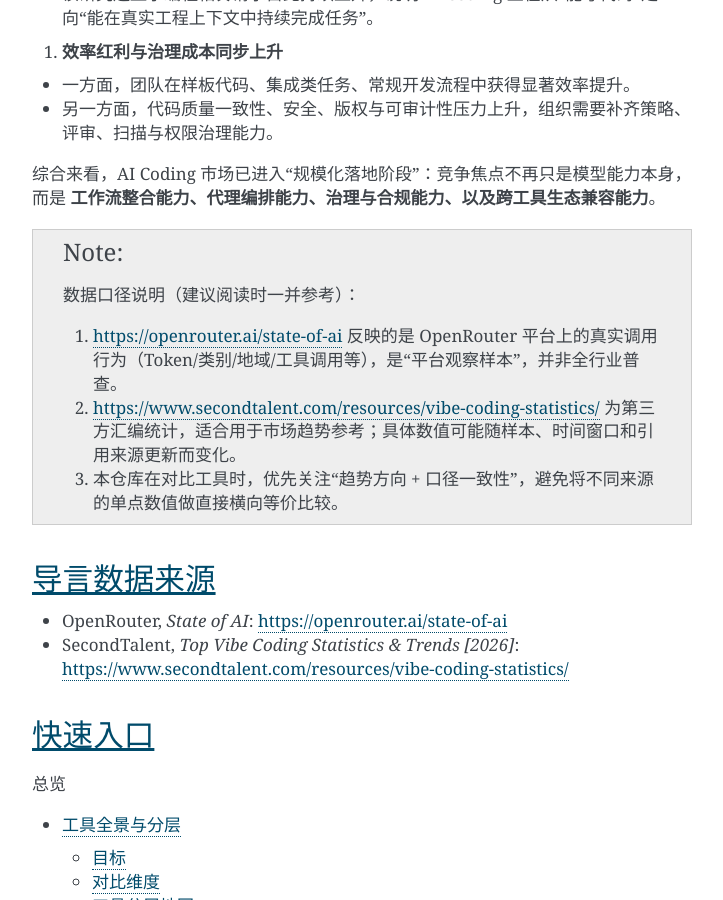
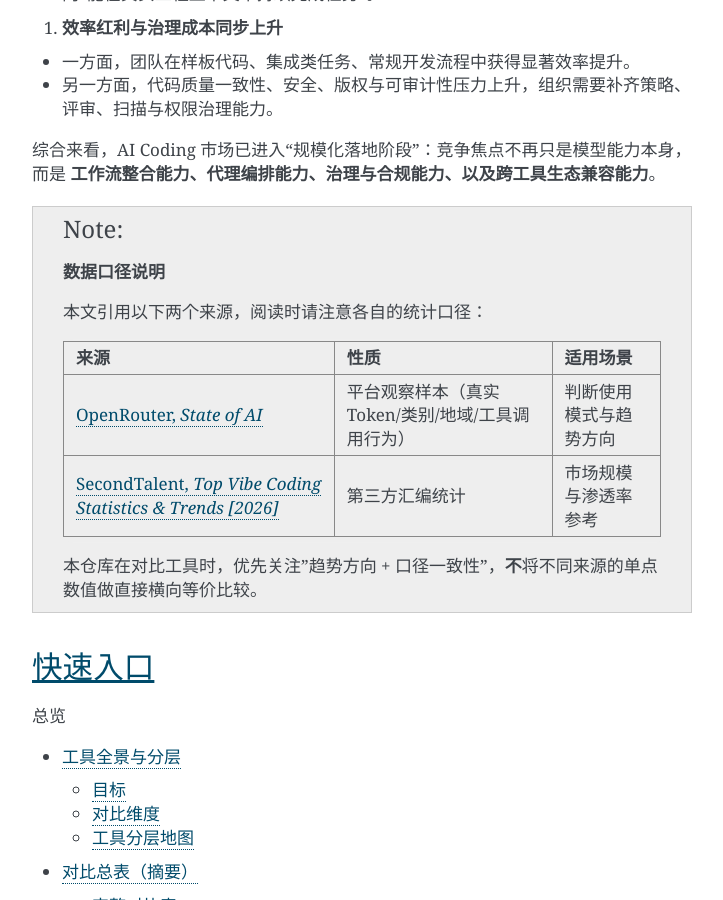
Before and after one commit to sanchuanhehe/VibeCoding, a Sphinx documentation site: the page built from docs/index.md, in a window 1280 px wide and 900 px high, scrolled down 972 px. Shown: the whole window, without its empty margins (388-1111 px from the left). Built offline with Sphinx 7.4.7, drawn with Linux system fonts in a browser that asks for light colours.

Commit message:
feat: 更新数据口径说明，优化引用格式以增强可读性

````diff
--- a/docs/index.md
+++ b/docs/index.md
@@ -37,16 +37,17 @@
 综合来看，AI Coding 市场已进入“规模化落地阶段”：竞争焦点不再只是模型能力本身，而是 **工作流整合能力、代理编排能力、治理与合规能力、以及跨工具生态兼容能力**。
 
 ```{note}
-数据口径说明（建议阅读时一并参考）：
-1. <https://openrouter.ai/state-of-ai> 反映的是 OpenRouter 平台上的真实调用行为（Token/类别/地域/工具调用等），是“平台观察样本”，并非全行业普查。
-2. <https://www.secondtalent.com/resources/vibe-coding-statistics/> 为第三方汇编统计，适合用于市场趋势参考；具体数值可能随样本、时间窗口和引用来源更新而变化。
-3. 本仓库在对比工具时，优先关注“趋势方向 + 口径一致性”，避免将不同来源的单点数值做直接横向等价比较。
+**数据口径说明**
+
+本文引用以下两个来源，阅读时请注意各自的统计口径：
+
+| 来源 | 性质 | 适用场景 |
+|---|---|---|
+| [OpenRouter, *State of AI*](https://openrouter.ai/state-of-ai) | 平台观察样本（真实 Token/类别/地域/工具调用行为） | 判断使用模式与趋势方向 |
+| [SecondTalent, *Top Vibe Coding Statistics & Trends [2026]*](https://www.secondtalent.com/resources/vibe-coding-statistics/) | 第三方汇编统计 | 市场规模与渗透率参考 |
+
+本仓库在对比工具时，优先关注"趋势方向 + 口径一致性"，**不**将不同来源的单点数值做直接横向等价比较。
 ```
-
-## 导言数据来源
-
-- OpenRouter, *State of AI*: <https://openrouter.ai/state-of-ai>
-- SecondTalent, *Top Vibe Coding Statistics & Trends [2026]*: <https://www.secondtalent.com/resources/vibe-coding-statistics/>
 
 ## 快速入口
 
````
